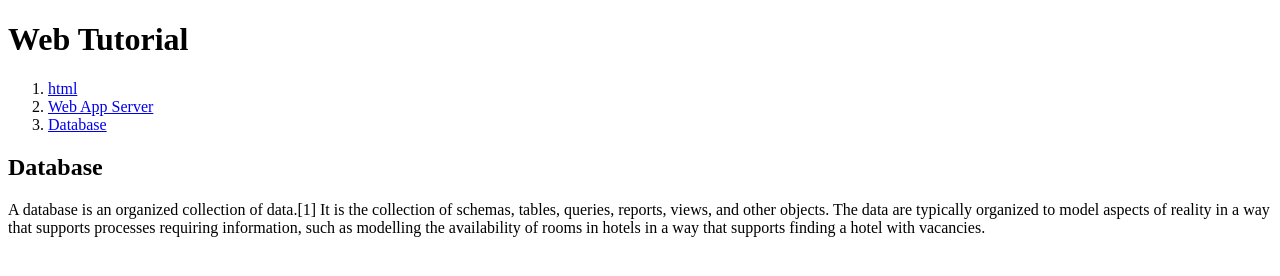
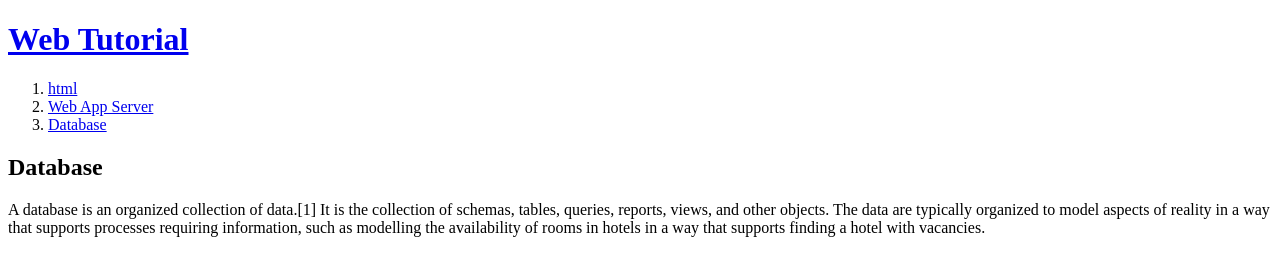
Before and after one commit to egoing/web-application-server-tutorial, a plain HTML site: page docs/database.html in a window 1280 px wide. Drawn offline with Linux system fonts and the light colour scheme.

Commit message:
링크 갱신

```diff
--- a/docs/database.html
+++ b/docs/database.html
@@ -6,7 +6,7 @@
     </head>
     <body>
         <header>
-            <h1>Web Tutorial</h1>
+            <h1><a href="index.html">Web Tutorial</a></h1>
         </header>
         <nav>
             <ol>
```
Also changed, not shown: docs/html.html (+1 -1 lines), docs/index.html (+1 -1 lines).
